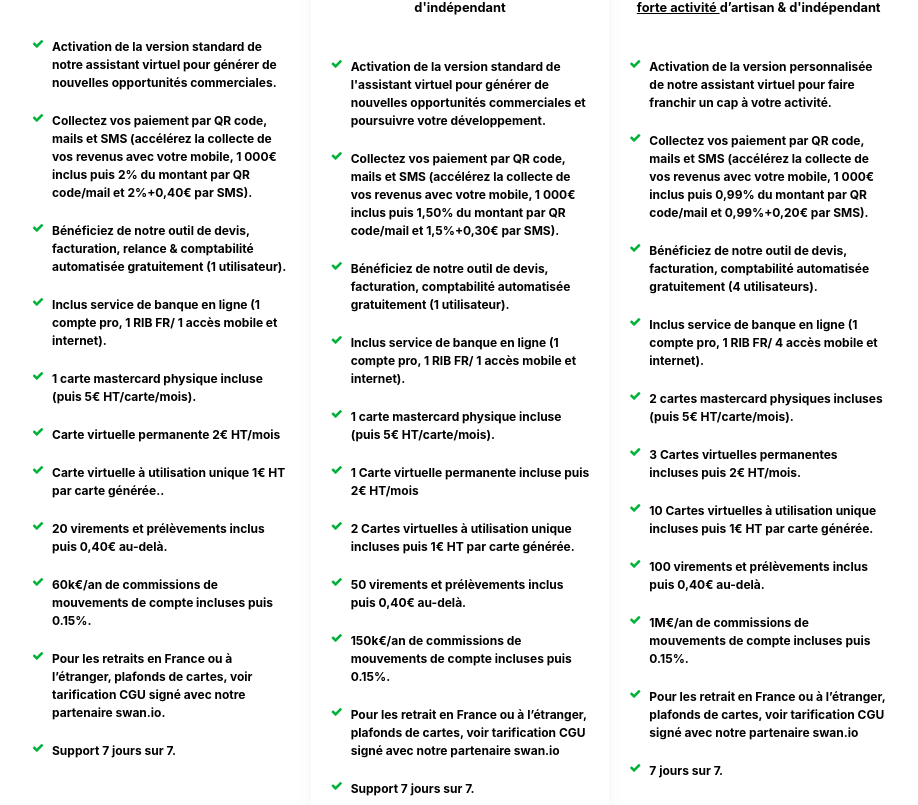
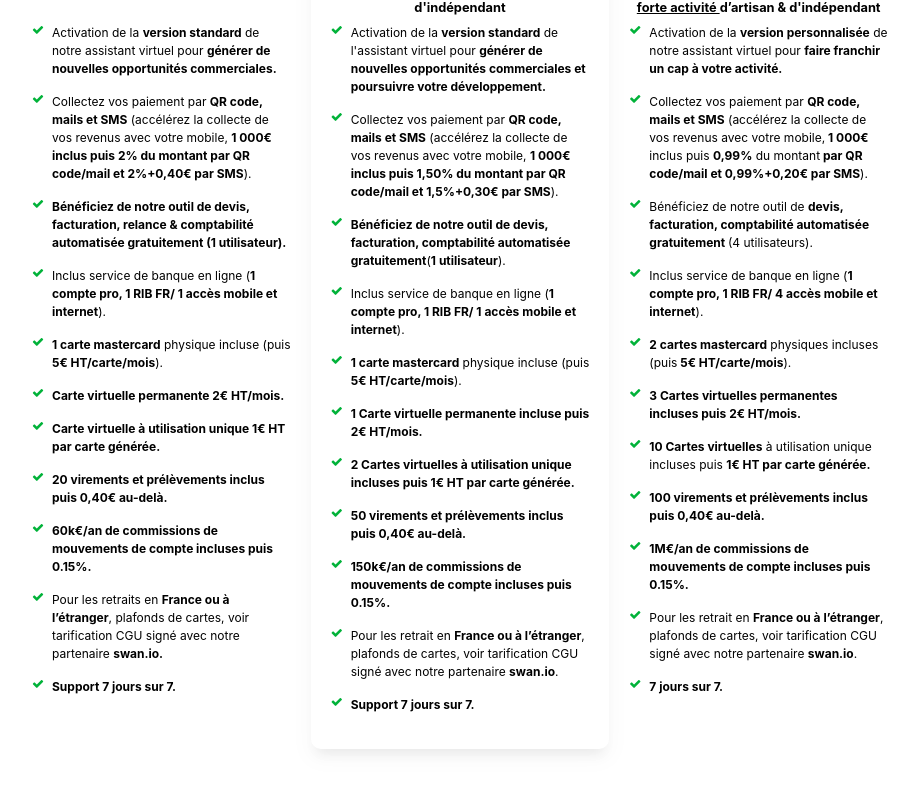
Before and after one commit to b-partners/web-landing, a React (Create React App) app: page / in a window 1280 px wide. Shown: the part 1575-2380 px from the top of the page, without its empty margins (180-1098 px from the left). Built offline with nearby package versions, Linux system fonts and the light colour scheme; no server answers.

Commit message:
style: reformats

```diff
--- a/public/assets/css/styles.css
+++ b/public/assets/css/styles.css
@@ -127,7 +127,7 @@ video {
 	height: auto;
 }
 ::placeholder { /* Chrome, Firefox, Opera, Safari 10.1+ */
-	color: var(--first-color-logo);
+	color: black;
 	opacity: 1; /* Firefox */
   }
 /*========== CLASS CSS ==========*/
@@ -376,6 +376,7 @@ h1.home__title {
 	text-align: center;
 	border-radius: 6px;
 	outline: none;
+	background-color: #e4dee0;
 }
 /*========== BUTTONS ==========*/
 .button {
@@ -815,6 +816,7 @@ h1.home__title {
 	margin-bottom: 25px;
 	max-width: 100%;
 	border-radius: 5px;
+	box-shadow:  0 3px 4px rgba(0, 0, 0, 0.2);
 }
 
 #fusee {
@@ -829,14 +831,14 @@ h1.home__title {
 }
 
 .pricing-features {
-	margin: 30px 0 25px;
+	margin-top: .3rem;
 }
 
 .pricing-features-item {
 	display: flex;
 	font-size: .75rem;
 	line-height: 1.5;
-	padding: 10px 0;
+	padding-bottom: 15px;
 	float: left;
 }
 
--- a/public/assets/js/main.js
+++ b/public/assets/js/main.js
@@ -27,12 +27,12 @@ navLink.forEach((n) => n.addEventListener('click', linkAction));
 const sections = document.querySelectorAll('section[id]');
 
 function scrollActive() {
-  const scrollY = window.pageYOffset;
+  const scrollY = window.scrollY;
 
   sections.forEach((current) => {
     const sectionHeight = current.offsetHeight;
     const sectionTop = current.offsetTop - 50;
-    sectionId = current.getAttribute('id');
+    const sectionId = current.getAttribute('id');
 
     if (scrollY > sectionTop && scrollY <= sectionTop + sectionHeight) {
       document
--- a/src/common/components/Modal/Modal.jsx
+++ b/src/common/components/Modal/Modal.jsx
@@ -22,7 +22,7 @@ export function Modal({ children, showModal, toggle }) {
       </div>
     </div>
   );
-};
+}
 
 Modal.propTypes = {
   children: PropTypes.oneOfType([
--- a/src/pages/Home/components/Pricing/Pricing.jsx
+++ b/src/pages/Home/components/Pricing/Pricing.jsx
@@ -56,71 +56,52 @@ export function Pricing() {
                 <ul className='pricing-features'>
                   <li className='pricing-features-item'>
                     <i className="fa fa-check" aria-hidden="true" />
-                    <strong>
-                      Activation de la version standard de notre assistant virtuel pour générer de
-                      nouvelles opportunités commerciales.
-                    </strong>
+                    Activation de la <b>version standard</b> de notre assistant virtuel pour <b>générer de
+                    nouvelles opportunités commerciales.</b>
                   </li>
                   <li className='pricing-features-item'>
                     <i className="fa fa-check" aria-hidden="true" />
-                    <strong>
-                      Collectez vos paiement par QR code, mails et SMS (accélérez la collecte de vos
-                      revenus avec votre mobile, 1 000€ inclus puis 2% du montant par QR code/mail et 2%+0,40€ par SMS).
-                    </strong>
+                    Collectez vos paiement par <b>QR code, mails et SMS</b> (accélérez la collecte de vos
+                    revenus avec votre mobile, <b>1 000€ inclus puis 2% du montant par QR code/mail et 2%+0,40€ par SMS
+                    </b>).
                   </li>
                   <li className='pricing-features-item'>
                     <i className="fa fa-check" aria-hidden="true" />
-                    <strong>
-                      Bénéficiez de notre outil de devis, facturation, relance & comptabilité automatisée gratuitement
-                      (1 utilisateur).
-                    </strong>
+                    <b>Bénéficiez de notre outil de devis, facturation, relance & comptabilité automatisée gratuitement
+                      (1 utilisateur).</b>
                   </li>
                   <li className='pricing-features-item'>
                     <i className="fa fa-check" aria-hidden="true" />
-                    <strong>
-                      Inclus service de banque en ligne (1 compte pro, 1 RIB FR/ 1 accès mobile et internet).
-                    </strong>
+                    Inclus service de banque en ligne (<b>1 compte pro, 1 RIB FR/ 1 accès mobile et internet</b>).
                   </li>
                   <li className='pricing-features-item'>
                     <i className="fa fa-check" aria-hidden="true" />
-                    <strong>
-                      1 carte mastercard physique incluse (puis 5€ HT/carte/mois).
-                    </strong>
+                    <b>1 carte mastercard</b> physique incluse (puis <b>5€ HT/carte/mois</b>).
                   </li>
                   <li className='pricing-features-item'>
                     <i className="fa fa-check" aria-hidden="true" />
-                    <strong>
-                      Carte virtuelle permanente 2€ HT/mois
-                    </strong>
+                    <b>Carte virtuelle permanente 2€ HT/mois.</b>
                   </li>
                   <li className='pricing-features-item'>
                     <i className="fa fa-check" aria-hidden="true" />
-                    <strong>
-                      Carte virtuelle à utilisation unique 1€ HT par carte générée..
-                    </strong>
+                    <b>Carte virtuelle à utilisation unique 1€ HT par carte générée.</b>
                   </li>
                   <li className='pricing-features-item'>
                     <i className="fa fa-check" aria-hidden="true" />
-                    <strong>
-                      20  virements et prélèvements inclus puis 0,40€ au-delà.
-                    </strong>
+                    <b>20  virements et prélèvements inclus puis 0,40€ au-delà.</b>
                   </li>
                   <li className='pricing-features-item'>
                     <i className="fa fa-check" aria-hidden="true" />
-                    <strong>
-                      60k€/an  de commissions de mouvements de compte incluses puis 0.15%.
-                    </strong>
+                    <b>60k€/an  de commissions de mouvements de compte incluses puis 0.15%.</b>
                   </li>
                   <li className='pricing-features-item'>
                     <i className="fa fa-check" aria-hidden="true" />
-                    <strong>
-                      Pour les retraits en France ou à l’étranger, plafonds de cartes, voir tarification
-                      CGU signé avec notre partenaire swan.io.
-                    </strong>
+                    Pour les retraits en <b>France ou à l’étranger</b>, plafonds de cartes, voir tarification
+                    CGU signé avec notre partenaire <b>swan.io.</b>
                   </li>
                   <li className='pricing-features-item'>
                     <i className="fa fa-check" aria-hidden="true" />
-                    <strong> Support 7 jours sur 7.</strong>
+                    <b>Support 7 jours sur 7.</b>
                   </li>
                 </ul>
               </div>
@@ -145,73 +126,51 @@ export function Pricing() {
                 <ul className='pricing-features'>
                   <li className='pricing-features-item'>
                     <i className="fa fa-check" aria-hidden="true" />
-                    <strong>
-                      Activation de la version standard de l'assistant virtuel pour générer de nouvelles
-                      opportunités commerciales et poursuivre votre développement.
-                    </strong>
+                    Activation de la <b>version standard</b> de l'assistant virtuel pour <b>générer de nouvelles
+                      opportunités commerciales et poursuivre votre développement.</b>
                   </li>
                   <li className='pricing-features-item'>
                     <i className="fa fa-check" aria-hidden="true" />
-                    <strong>
-                      Collectez vos paiement par QR code, mails et SMS (accélérez la collecte de vos revenus avec
-                      votre mobile, 1 000€ inclus puis 1,50% du montant par QR code/mail et 1,5%+0,30€ par SMS).
-                    </strong>
+                    Collectez vos paiement par <b>QR code, mails et SMS</b> (accélérez la collecte de vos revenus avec
+                    votre mobile, <b>1 000€ inclus puis 1,50% du montant par QR code/mail et 1,5%+0,30€ par SMS</b>).
                   </li>
                   <li className='pricing-features-item'>
                     <i className="fa fa-check" aria-hidden="true" />
-                    <strong>
-                      Bénéficiez de notre outil de devis, facturation, comptabilité automatisée gratuitement
-                      (1 utilisateur).
-                    </strong>
+                    <b>Bénéficiez de notre outil de devis, facturation, comptabilité automatisée gratuitement</b>
+                    (<b>1 utilisateur</b>).
                   </li>
                   <li className='pricing-features-item'>
                     <i className="fa fa-check" aria-hidden="true" />
-                    <strong>
-                      Inclus service de banque en ligne (1 compte pro, 1 RIB FR/ 1 accès mobile et internet).
-                    </strong>
+                    Inclus service de banque en ligne (<b>1 compte pro, 1 RIB FR/ 1 accès mobile et internet</b>).
                   </li>
                   <li className='pricing-features-item'>
                     <i className="fa fa-check" aria-hidden="true" />
-                    <strong>
-                      1 carte mastercard physique incluse (puis 5€ HT/carte/mois).
-                    </strong>
+                    <b>1 carte mastercard</b> physique incluse (puis <b>5€ HT/carte/mois</b>).
                   </li>
                   <li className='pricing-features-item'>
                     <i className="fa fa-check" aria-hidden="true" />
-                    <strong>
-                      1 Carte virtuelle permanente incluse puis 2€ HT/mois
-                    </strong>
+                    <b>1 Carte virtuelle permanente incluse puis 2€ HT/mois.</b>
                   </li>
                   <li className='pricing-features-item'>
                     <i className="fa fa-check" aria-hidden="true" />
-                    <strong>
-                      2 Cartes virtuelles à utilisation unique incluses puis 1€ HT par carte générée.
-                    </strong>
+                    <b>2 Cartes virtuelles à utilisation unique incluses puis 1€ HT par carte générée.</b>
                   </li>
                   <li className='pricing-features-item'>
                     <i className="fa fa-check" aria-hidden="true" />
-                    <strong>
-                      50  virements et prélèvements inclus puis 0,40€ au-delà.
-                    </strong>
+                    <b>50  virements et prélèvements inclus puis 0,40€ au-delà.</b>
                   </li>
                   <li className='pricing-features-item'>
                     <i className="fa fa-check" aria-hidden="true" />
-                    <strong>
-                      150k€/an  de commissions de mouvements de compte incluses puis 0.15%.
-                    </strong>
+                    <b>150k€/an  de commissions de mouvements de compte incluses puis 0.15%.</b>
                   </li>
                   <li className='pricing-features-item'>
                     <i className="fa fa-check" aria-hidden="true" />
-                    <strong>
-                      Pour les retrait en France ou à l’étranger, plafonds de cartes,
-                      voir tarification CGU signé avec notre partenaire swan.io
-                    </strong>
+                    Pour les retrait en <b>France ou à l’étranger</b>, plafonds de cartes,
+                    voir tarification CGU signé avec notre partenaire <b>swan.io</b>.
                   </li>
                   <li className='pricing-features-item'>
                     <i className="fa fa-check" aria-hidden="true" />
-                    <strong>
-                      Support  7 jours sur 7.
-                    </strong>
+                    <b>Support 7 jours sur 7.</b>
                   </li>
                 </ul>
               </div>
@@ -236,70 +195,52 @@ export function Pricing() {
                 <ul className='pricing-features'>
                   <li className='pricing-features-item'>
                     <i className="fa fa-check" aria-hidden="true" />
-                    <strong>
-                      Activation de la version personnalisée de notre assistant virtuel
-                      pour faire franchir un cap à votre activité.
-                    </strong>
+                    Activation de la <b>version personnalisée</b> de notre assistant virtuel
+                    pour <b>faire franchir un cap à votre activité.</b>
                   </li>
                   <li className='pricing-features-item'>
                     <i className="fa fa-check" aria-hidden="true" />
-                    <strong>
-                      Collectez vos paiement par QR code, mails et SMS (accélérez la collecte
-                      de vos revenus avec votre mobile, 1 000€ inclus puis 0,99% du montant
-                      par QR code/mail et 0,99%+0,20€ par SMS).
-                    </strong>
+                    Collectez vos paiement par <b>QR code, mails et SMS</b> (accélérez la collecte
+                    de vos revenus avec votre mobile,<b> 1 000€</b> inclus puis <b> 0,99%</b> du montant
+                    <b> par QR code/mail et 0,99%+0,20€ par SMS</b>).
                   </li>
                   <li className='pricing-features-item'>
                     <i className="fa fa-check" aria-hidden="true" />
-                    <strong>
-                      Bénéficiez de notre outil de devis, facturation, comptabilité automatisée
-                      gratuitement (4 utilisateurs).
-                    </strong>
+                    Bénéficiez de notre outil de <b> devis, facturation, comptabilité automatisée
+                      gratuitement </b>(4 utilisateurs).
                   </li>
                   <li className='pricing-features-item'>
                     <i className="fa fa-check" aria-hidden="true" />
-                    <strong>
-                      Inclus service de banque en ligne (1 compte pro, 1 RIB FR/ 4  accès mobile et internet).
-                    </strong>
+                    Inclus service de banque en ligne (<b>1 compte pro, 1 RIB FR/ 4  accès mobile et internet</b>).
                   </li>
                   <li className='pricing-features-item'>
                     <i className="fa fa-check" aria-hidden="true" />
-                    <strong>
-                      2 cartes mastercard physiques incluses (puis 5€ HT/carte/mois).
-                    </strong>
+                    <b>2 cartes mastercard</b> physiques incluses (puis<b> 5€ HT/carte/mois</b>).
                   </li>
                   <li className='pricing-features-item'>
                     <i className="fa fa-check" aria-hidden="true" />
-                    <strong>3 Cartes virtuelles permanentes incluses puis 2€ HT/mois.</strong>
+                    <b>3 Cartes virtuelles permanentes incluses puis 2€ HT/mois.</b>
                   </li>
                   <li className='pricing-features-item'>
                     <i className="fa fa-check" aria-hidden="true" />
-                    <strong>
-                      10 Cartes virtuelles à utilisation unique incluses puis 1€ HT par carte générée.
-                    </strong>
+                    <b>10 Cartes virtuelles</b> à utilisation unique incluses puis <b>1€ HT par carte générée.</b>
                   </li>
                   <li className='pricing-features-item'>
                     <i className="fa fa-check" aria-hidden="true" />
-                    <strong>
-                      100  virements et prélèvements inclus puis 0,40€ au-delà.
-                    </strong>
+                    <b>100  virements et prélèvements inclus puis 0,40€ au-delà.</b>
                   </li>
                   <li className='pricing-features-item'>
                     <i className="fa fa-check" aria-hidden="true" />
-                    <strong>
-                      1M€/an  de commissions de mouvements de compte incluses puis 0.15%.
-                    </strong>
+                    <b>1M€/an  de commissions de mouvements de compte incluses puis 0.15%.</b>
                   </li>
                   <li className='pricing-features-item'>
                     <i className="fa fa-check" aria-hidden="true" />
-                    <strong>
-                      Pour les retrait en France ou à l’étranger, plafonds de cartes,
-                      voir tarification CGU signé avec notre partenaire swan.io
-                    </strong>
+                    Pour les retrait en <b>France ou à l’étranger</b>, plafonds de cartes,
+                    voir tarification CGU signé avec notre partenaire <b>swan.io</b>.
                   </li>
                   <li className='pricing-features-item'>
                     <i className="fa fa-check" aria-hidden="true" />
-                    <strong>7 jours sur 7.</strong>
+                    <b>7 jours sur 7.</b>
                   </li>
                 </ul>
               </div>
```
Also changed, not shown: src/pages/Home/components/Pricing/Pricing.css (+13 -12 lines).
